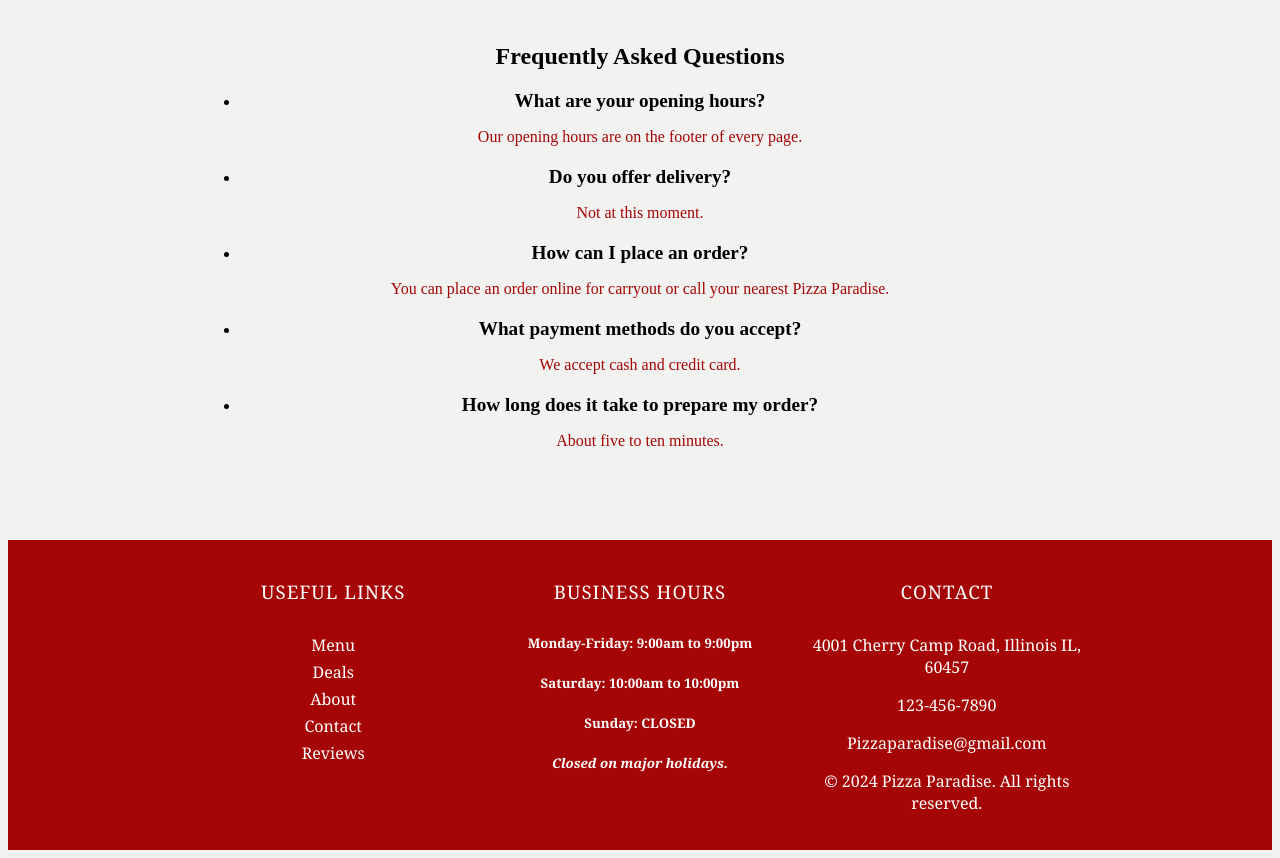
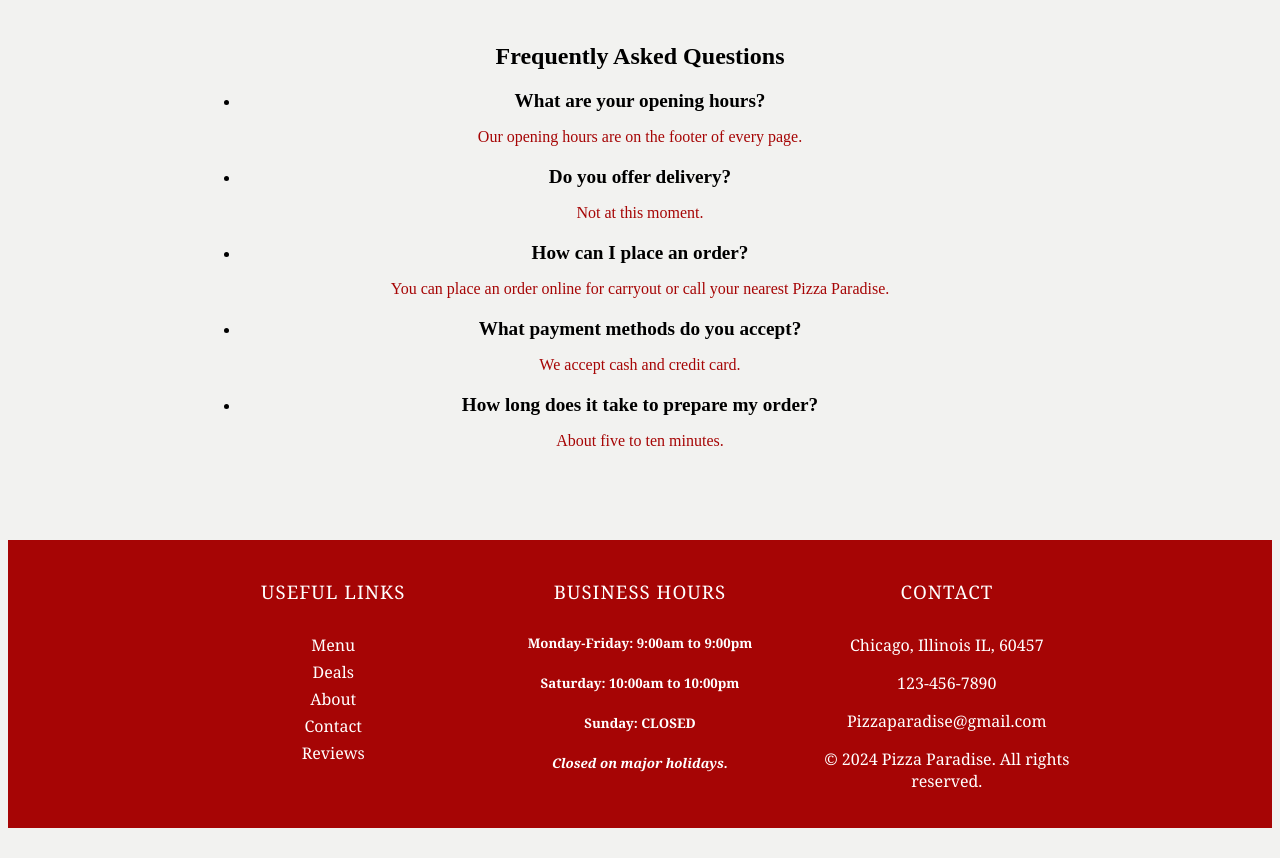
Before and after one commit to alove67/Pizza-Paradise-, a plain HTML site: page aboutus.html in a window 1280 px wide. Shown: the part 478-1336 px from the top of the page. After the commit the page ends 1314 px from the top, so only its background shows below. Drawn offline with Linux system fonts and the light colour scheme.

Commit message:
Update aboutus.html

```diff
--- a/aboutus.html
+++ b/aboutus.html
@@ -92,7 +92,7 @@
 
     <div class="column-3">
       <h3 class="rowtitle">CONTACT</h3>
-      <p>4001 Cherry Camp Road, Illinois IL, 60457 </p>
+      <p>Chicago, Illinois IL, 60457 </p>
       <p>123-456-7890</p>
       <p>Pizzaparadise@gmail.com</p>
       <p>&copy; 2024 Pizza Paradise. All rights reserved.</p>
```
